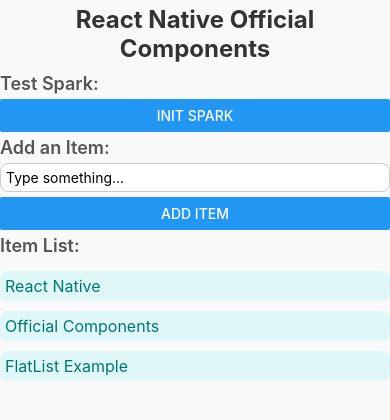
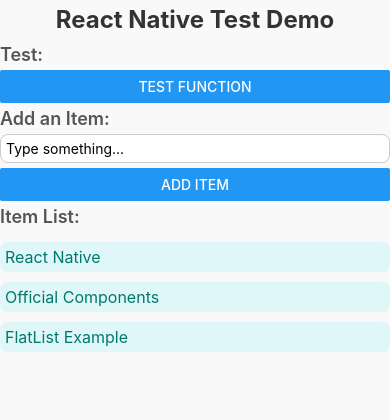
Before and after one commit to luojing1336/ReactNativeDemo, a React Native app: screen / in a window 390 px wide. Shown: the top 420 px of the page. Built offline with nearby package versions, Linux system fonts and the light colour scheme.

Commit message:
opt: update new App.tsx

```diff
--- a/App.tsx
+++ b/App.tsx
@@ -6,7 +6,6 @@ import {
   Button,
   TextInput,
   FlatList,
-  Image,
   Alert,
   SafeAreaView,
 } from 'react-native';
@@ -24,7 +23,7 @@ const App = () => {
     {id: '3', title: 'FlatList Example'},
   ]);
 
-  const initSpark = () => {
+  const handleTestFunction = () => {
     console.log('initSpark');
   };
 
@@ -45,9 +44,9 @@ const App = () => {
 
   return (
     <SafeAreaView style={styles.container}>
-      <Text style={styles.header}>React Native Official Components</Text>
-      <Text style={styles.subHeader}>Test Spark:</Text>
-      <Button title="Init Spark" onPress={initSpark} />
+      <Text style={styles.header}>React Native Test Demo</Text>
+      <Text style={styles.subHeader}>Test:</Text>
+      <Button title="Test Function" onPress={handleTestFunction} />
 
       <Text style={styles.subHeader}>Add an Item:</Text>
       <TextInput
```
